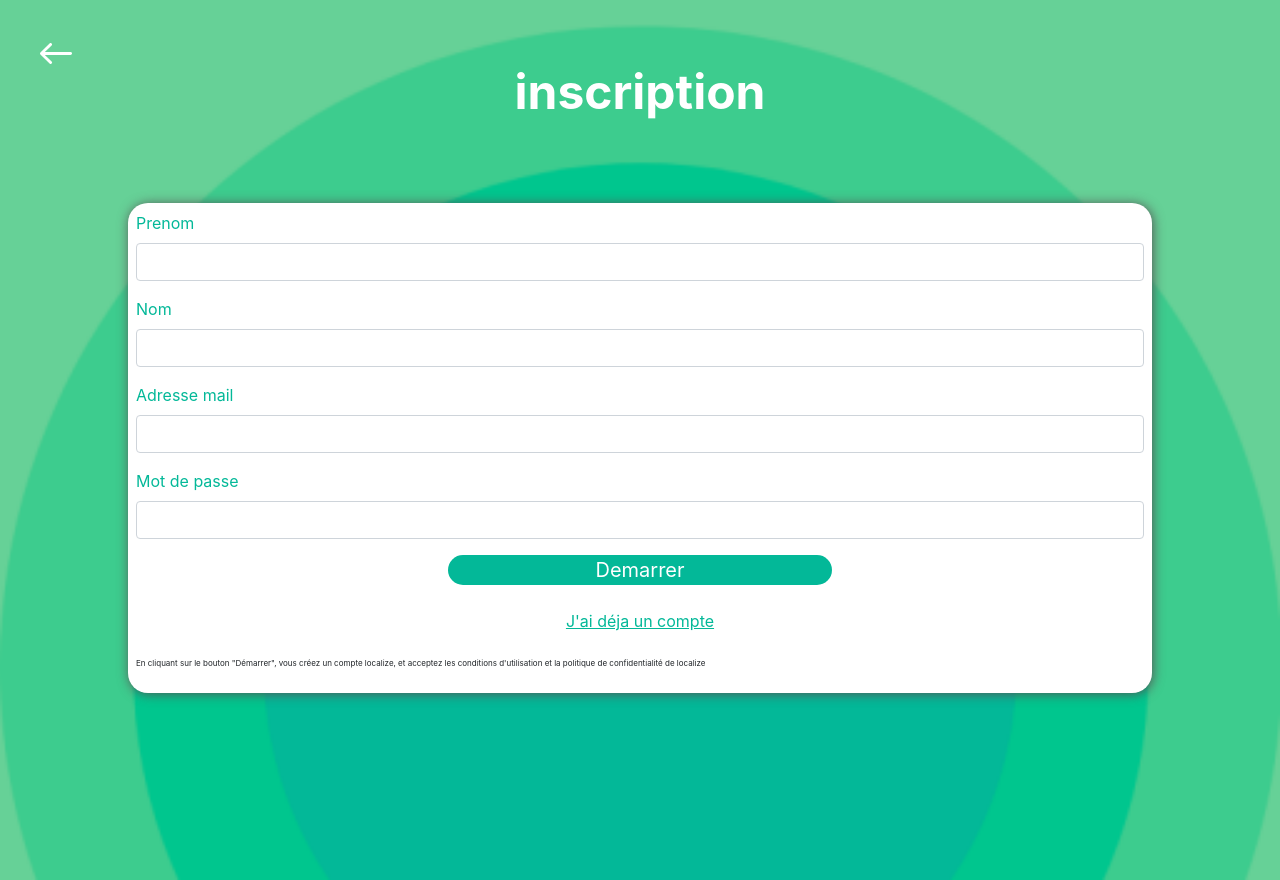
After one commit to crolse/Workshop, a PHP site: page /inscription.php in a window 1280 px wide. The commit adds this page. Run offline with PHP 8.4, Linux system fonts and the light colour scheme.

Commit message:
avant relier

```diff
--- /dev/null
+++ b/css/inscription.css
@@ -0,0 +1,100 @@
+@font-face {
+    font-family: Goldplay;
+    src: url(../Font/Goldplay\ Regular.otf);
+ }
+
+ @font-face {
+    font-family: Goldplay;
+    src: url(../Font/Goldplay\ Bold.otf);
+    font-weight: bold;
+ }
+
+
+
+
+body {
+
+    background-color: white;
+    background-image:url('../Images/export-bg-circles-fade.png');
+    background-repeat: no-repeat;
+    background-size:cover;
+    height: 110vh;
+    max-height: 125vh;
+    background-position-x: center;
+    font-family: Goldplay;
+
+  }
+
+  .retour
+{
+  position: absolute;
+  top: 5vh;
+  left: 5vh;
+  height: : 50vh;
+  width: 50vh;
+}
+
+  .titre
+{
+  font-size: 3em;
+  font-weight: bold;
+  padding-top: 7vh;
+  text-align: center;
+  color: white;
+}
+  #ecran {
+      width: 100vw;
+      height: 80vh;
+      display: flex;
+      justify-content: center;
+      align-items: center;
+  }
+
+  .formulaire
+{
+
+  background-color: white;
+  border-radius: 20px;
+  width: 80%;
+  box-shadow: 1px 1px 12px #555;
+  padding: 0.5em;
+}
+
+label {
+   color: #03B898 ;
+}
+#inputPrenom {
+    border-color: red;
+}
+/*bouton demarrer*/
+
+#bouttonDemarrer {
+    margin-right: auto;
+  margin-left: auto;
+  margin-top: 2vh;
+  width: 30vw;
+  min-height: 30px;
+  background-color: #03B898;
+  border-radius: 20px;
+
+  color: white;
+  text-align: center;
+  vertical-align: middle;
+  font-size: 20px;
+}
+/* lien */
+
+.lien {
+    display: flex;
+    justify-content: center;
+    text-decoration: underline;
+    color: #03B898;
+}
+#lienPropre {
+    color: #03B898;
+}
+
+#p {
+    font-size: 0.5em;
+}
+/* tous les champs du formulaire */
--- /dev/null
+++ b/inscription.php
@@ -0,0 +1,57 @@
+<!DOCTYPE html>
+<html>
+
+<head>
+    <meta name="viewport" content="width=device-width, initial-scale=1.0">
+
+    <link rel="stylesheet" href="./css/inscription.css" type="text/css" media="screen">
+    <link rel="stylesheet" href="https://cdn.jsdelivr.net/npm/bootstrap@4.5.3/dist/css/bootstrap.min.css" integrity="sha384-TX8t27EcRE3e/ihU7zmQxVncDAy5uIKz4rEkgIXeMed4M0jlfIDPvg6uqKI2xXr2" crossorigin="anonymous">
+
+</head>
+
+<body>
+    <div class="retour">
+        <a href="#"><img src="./Images/Illustrations/SVG/Back.svg" /></a>
+    </div>
+    <div class="titre">
+        inscription
+    </div>
+    <div id="ecran">
+
+        <div class="formulaire">
+            <form>
+
+                <div class="form-group">
+                    <label for="exampleInputPassword1">Prenom</label>
+                    <input id="inputPrenom " type="text" class="form-control">
+                </div>
+                <div class="form-group" id="">
+                    <label for="exampleInputPassword1">Nom</label>
+                    <input type="text" class="form-control" id="">
+                </div>
+                <div class="form-group">
+                    <label for="exampleInputEmail1">Adresse mail</label>
+                    <input type="email" class="form-control" id="">
+
+                </div>
+                <div class="form-group">
+                    <label for="exampleInputPassword1">Mot de passe</label>
+                    <input type="password" class="form-control" id="">
+                </div>
+                <div id="bouttonDemarrer">
+                    Demarrer
+                </div>
+                <br>
+                <div class="lien">
+                    <a id="lienPropre" href="/connexion.php">J'ai déja un compte</a>
+                </div>
+                <br>
+                <p id="p">En cliquant sur le bouton "Démarrer", vous créez un compte localize, et acceptez les conditions d'utilisation et la politique de confidentialité de localize</p>
+            </form>
+        </div>
+    </div>
+    <script src="https://code.jquery.com/jquery-3.5.1.slim.min.js" integrity="sha384-DfXdz2htPH0lsSSs5nCTpuj/zy4C+OGpamoFVy38MVBnE+IbbVYUew+OrCXaRkfj" crossorigin="anonymous"></script>
+    <script src="https://cdn.jsdelivr.net/npm/bootstrap@4.5.3/dist/js/bootstrap.bundle.min.js" integrity="sha384-ho+j7jyWK8fNQe+A12Hb8AhRq26LrZ/JpcUGGOn+Y7RsweNrtN/tE3MoK7ZeZDyx" crossorigin="anonymous"></script>
+</body>
+
+</html>
```
Also changed, not shown: connexion.php (added, +57 -0 lines), css/connexion.css (added, +103 -0 lines), index.php (+7 -4 lines).
